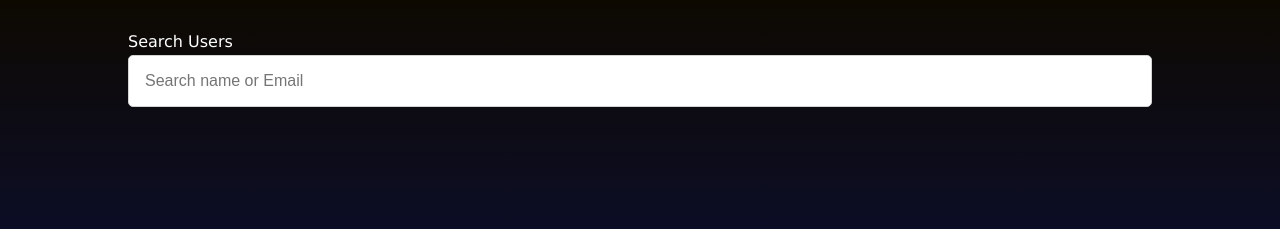
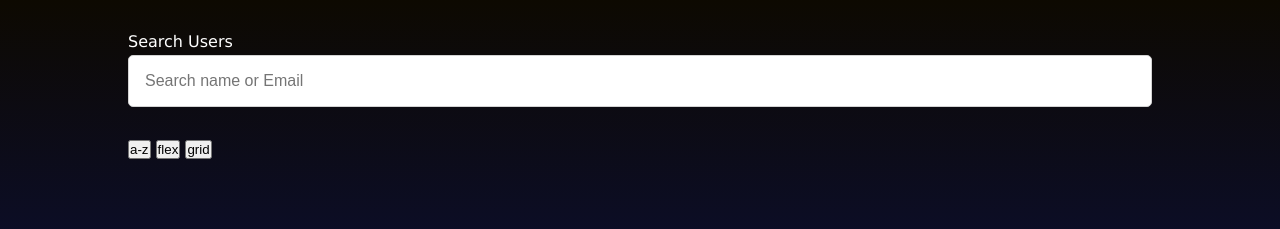
Before and after one commit to Sandreass/04.-nov, a plain HTML site: page index.html in a window 1280 px wide. Shown: the top 229 px of the page. Drawn offline with Linux system fonts and the light colour scheme; no server answers.

Commit message:
adding section with 3 button

```diff
--- a/index.html
+++ b/index.html
@@ -21,7 +21,12 @@
           autocomplete="on"
         />
       </div>
-      <div class="user-cards" data-user-cards-container></div>
+      <section class="filters">
+        <button class="sort_btn">a-z</button>
+        <button class="flex_btn">flex</button>
+        <button class="grid_btn">grid</button>
+      </section>
+      <div class="user-cards1" data-user-cards-container></div>
       <template data-user-template>
         <div class="card">
           <div class="header" data-header>My name</div>
--- a/style.css
+++ b/style.css
@@ -22,7 +22,6 @@
         padding: 2rem 0;
 
     }
-
     input[type='search'] {
         font-size: 1rem;
         border: 1px solid lightgrey;
@@ -45,7 +44,6 @@
         border-radius: 2px;
         box-shadow: rgba(50, 50, 93, 0.25) 0px 2px 5px -1px, rgba(0, 0, 0, 0.3) 0px 1px 3px -1px;
     }
-
     .card > .header {
         margin-bottom: .5rem;
         color: black;
@@ -59,7 +57,6 @@
     .hide{
         display: none;
     }
-
 .hide {
   display: none;
 }
```
